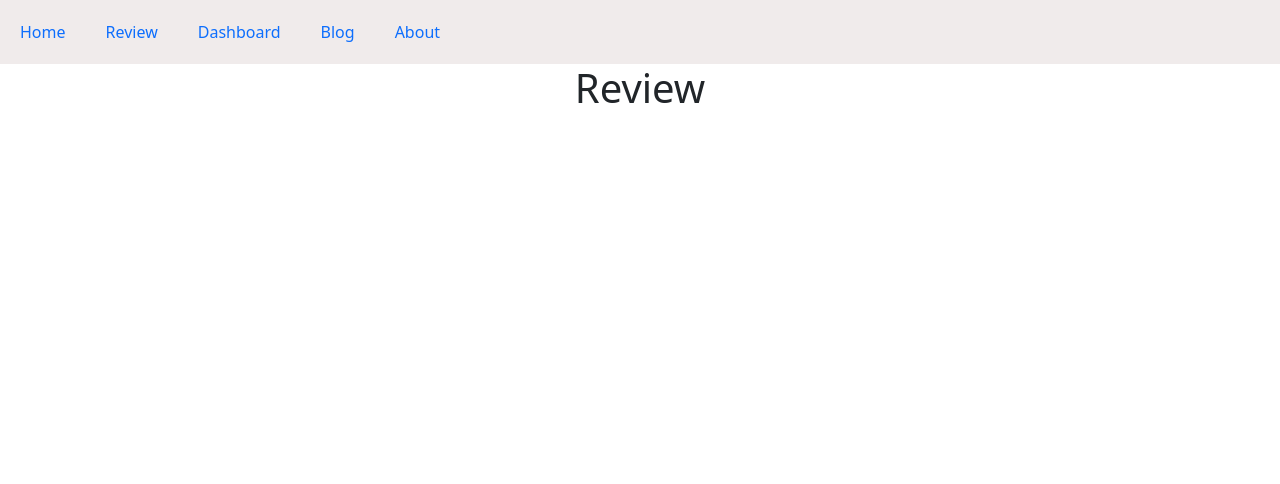
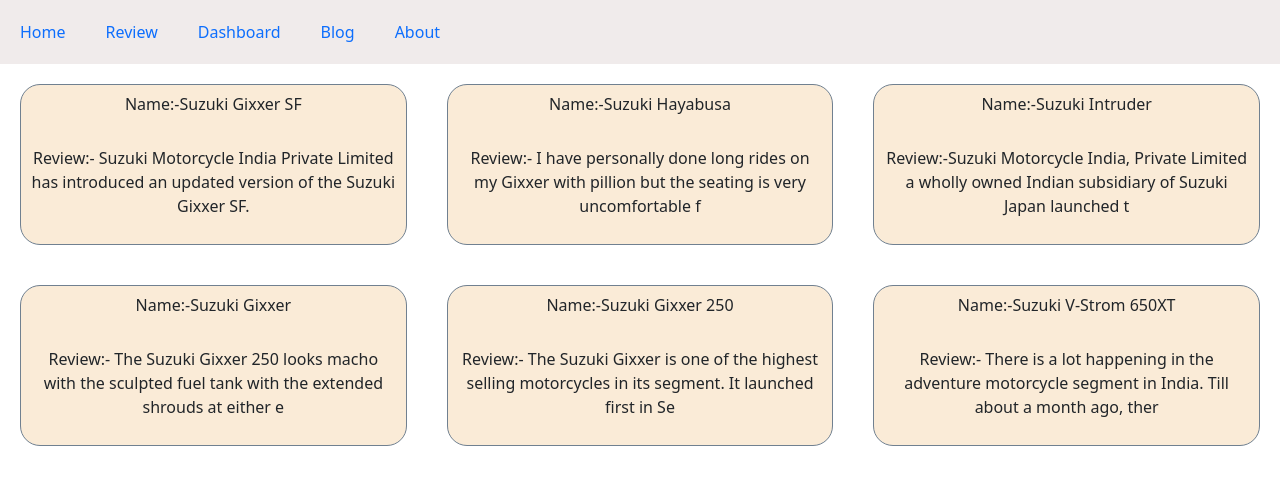
Before and after one commit to Nasirdiu/Assientment--9, a React (Create React App) app: page /review in a window 1280 px wide. Shown: the top 484 px of the page. Built offline with nearby package versions, Linux system fonts and the light colour scheme.

Commit message:
review photo

```diff
--- /dev/null
+++ b/public/generated .json
@@ -0,0 +1,50 @@
+[
+  {
+    "id": "624aa3b0e6cc97a216d4c7c7",
+    "name": "Suzuki Gixxer SF",
+    "price": 3000,
+    "ratings": 4,
+    "review": " Suzuki Motorcycle India Private Limited has introduced an updated version of the Suzuki Gixxer SF. For 2019, the Gixxer SF gets updated styling, with the new design language which has been incorporated in the 2019 Suzuki Gixxer SF 250, priced at Rs.1,24,970 in India.",
+    "img": "https://avatars.mds.yandex.net/i?id=908b429e4ed316d7083d36089c137425-5886649-images-thumbs&n=13&exp=1"
+  },
+  {
+    "id": "624aa3b00f56c061236ed628",
+    "name": "Suzuki Hayabusa",
+    "price": 3000,
+    "ratings": 4,
+    "review": " I have personally done long rides on my Gixxer with pillion but the seating is very uncomfortable for long journey. After market cushions will do good, stock seat is extremely rock like. average speed for the vehicle without much engine strain will be around 90 to max 100km/hr",
+    "img": "https://avatars.mds.yandex.net/i?id=28bc0624f42e63bead2d873fb000e615-5823103-images-thumbs&n=13&exp=1"
+  },
+  {
+    "id": "624aa3b09198e8dd9645a7a3",
+    "name": "Suzuki Intruder",
+    "price": 3000,
+    "ratings": 4,
+    "review": "Suzuki Motorcycle India, Private Limited a wholly owned Indian subsidiary of Suzuki Japan launched the Intruder in 2017. Suzuki being a relatively new entrant into the Indian auto market wanted to shock the customers with radical styling inspired by the larger M800. Like it, hate it, the Intruder without a doubt is eye-catching.",
+    "img": "https://avatars.mds.yandex.net/i?id=ac6c50d19f182bc10746f49e2562992e-4034512-images-thumbs&n=13&exp=1"
+  },
+  {
+    "id": "624aa3b0d23dd53c8c7bae7c",
+    "name": "Suzuki Gixxer",
+    "price": 3000,
+    "ratings": 4,
+    "review": " The Suzuki Gixxer 250 looks macho with the sculpted fuel tank with the extended shrouds at either end. The LED headlamp adds a fresh look to the design, while the split seats, and LED taillight add a touch of sportiness to the motorcycle. The bike also comes with the Gixxer's distinctive dual muffler exhaust as well as brushed finish alloy wheels and a new all-digital instrument console carried over from the Gixxer SF 250.",
+    "img": "https://avatars.mds.yandex.net/i?id=da1fcf2a384004921223e74235457690-4507734-images-thumbs&n=13&exp=1"
+  },
+  {
+    "id": "624aa3b0f7c35c6be99926a4",
+    "name": "Suzuki Gixxer 250",
+    "price": 3000,
+    "ratings": 4,
+    "review": " The Suzuki Gixxer is one of the highest selling motorcycles in its segment. It launched first in September, 2014 and is a key contender in the 150 cc segment. The bike has become immensely popular amongst buyers looking for a smooth, comfortable and affordable city commuter. The feature list is decent and includes single-channel ABS.",
+    "img": "https://avatars.mds.yandex.net/i?id=25de9f632cc2175388515c655ef37f54-5507408-images-thumbs&n=13&exp=1"
+  },
+  {
+    "id": "624aa3b0de16c431e6994cc5",
+    "name": "Suzuki V-Strom 650XT",
+    "price": 3000,
+    "ratings": 4,
+    "review": " There is a lot happening in the adventure motorcycle segment in India. Till about a month ago, there was just the Kawasaki Versys 650 as the only option when looking for an ADV having a displacement less than 800 cc. Now you have the SWM SuperDual T and the Suzuki V-Strom 650 XT ABS as well. Speaking of the Suzuki V-Strom 650 in particular, it is one of the highest selling 650 cc adventure touring motorcycles across the globe and is now on sale in India.",
+    "img": "https://avatars.mds.yandex.net/i?id=853388579c3dfec65d5678f48f970c10-5665308-images-thumbs&n=13&exp=1"
+  }
+]
--- /dev/null
+++ b/src/components/Bikes/Bikes.css
@@ -0,0 +1,10 @@
+.bikes{
+    border: 1px solid slategrey;
+    margin: 20px;
+    padding: 10px;
+    border-radius: 20px;
+    background-color: antiquewhite;
+}
+.bikes img{
+    border-radius: 20px;
+}
--- /dev/null
+++ b/src/components/Bikes/Bikes.js
@@ -0,0 +1,17 @@
+import React from 'react';
+import './Bikes.css'
+const Bikes = (props) => {
+    console.log(props.bike);
+    const {name,img,review}=props.bike;
+    return (
+        <div className='bikes'>
+            <h6>Name:-{name}</h6>
+            <div>
+                <img className='img-fluid w-50 img-bikes' src={img} alt="" />
+            </div>
+            <p>Review:-{review.slice(0,100)}</p>
+        </div>
+    );
+};
+
+export default Bikes;
--- /dev/null
+++ b/src/components/Review/Review.css
@@ -0,0 +1,5 @@
+.review{
+    display: grid;
+    grid-template-columns: repeat(3,1fr);
+
+}
--- a/src/components/Review/Review.js
+++ b/src/components/Review/Review.js
@@ -1,11 +1,16 @@
-import React from 'react';
-
+import React from "react";
+import useBike from "../../hooks/useBike";
+import Bikes from "../Bikes/Bikes";
+import './Review.css'
 const Review = () => {
-    return (
-        <div>
-            <h1>Review</h1>
-        </div>
-    );
+  const [bikes, setBikes] = useBike();
+  return (
+    <div className="review">
+      {bikes.map((bike) => (
+        <Bikes key={bike.id} bike={bike}></Bikes>
+      ))}
+    </div>
+  );
 };
 
 export default Review;
--- /dev/null
+++ b/src/hooks/useBike.js
@@ -0,0 +1,14 @@
+const { useState, useEffect } = require("react");
+
+const useBike = () => {
+  const [bikes, setBikes] = useState([]);
+  useEffect(() => {
+    fetch`generated .json`
+      .then((res) => res.json())
+      .then((data) => setBikes(data));
+  }, []);
+
+  return [bikes, setBikes];
+};
+
+export default useBike;
```
